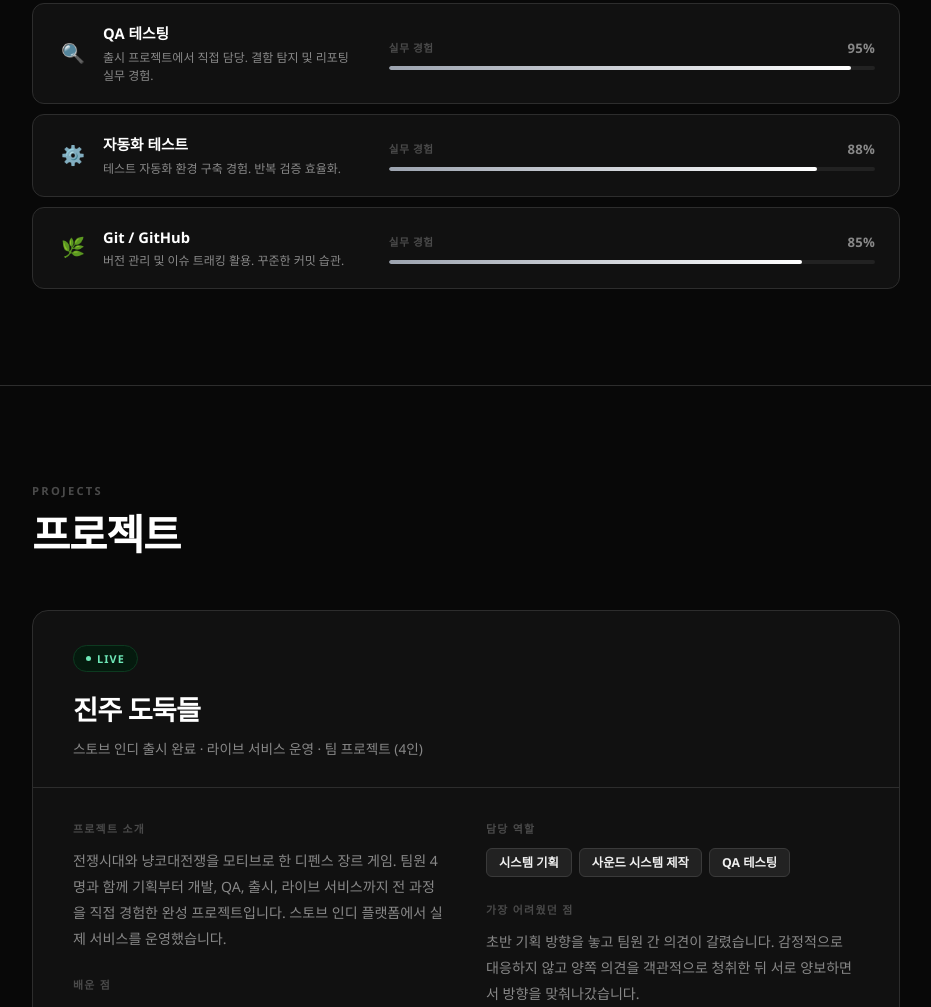
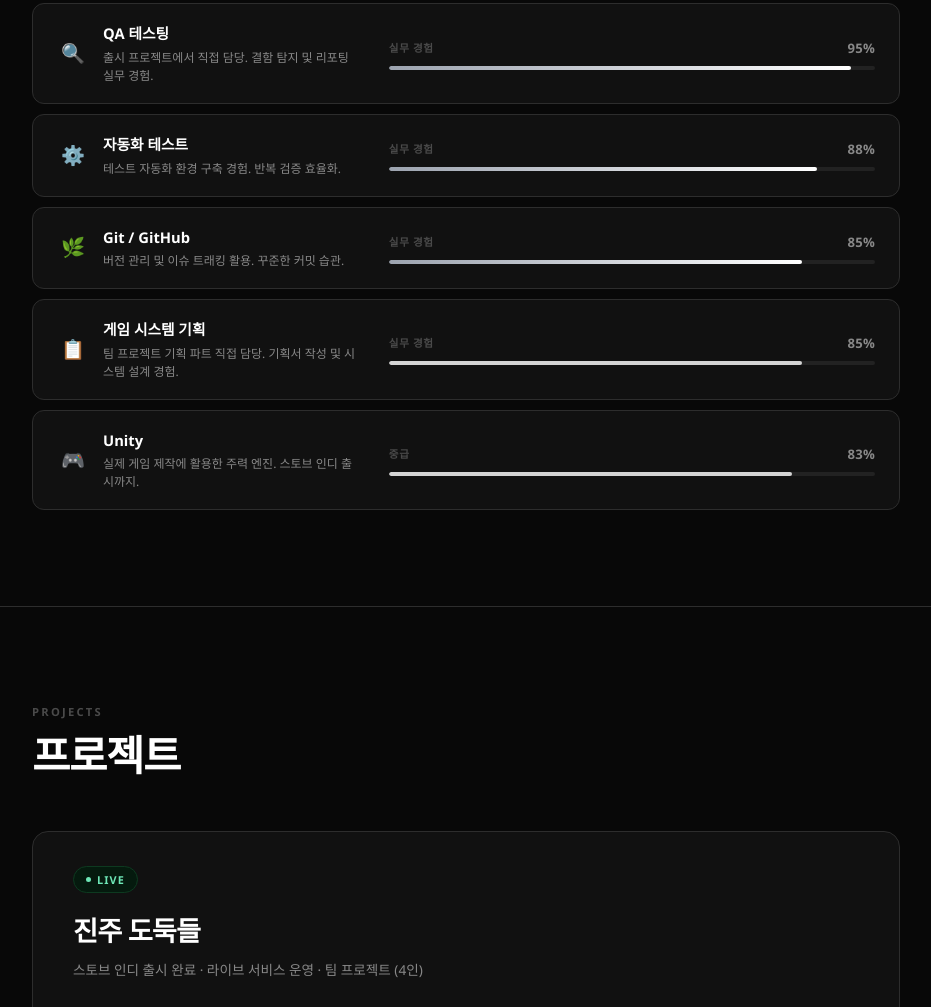
Before and after one commit to lde0707/GameContents, a plain HTML site: page docs/index.html in a window 1280 px wide. Shown: the part 1946-2953 px from the top of the page, without its empty margins (174-1105 px from the left). Drawn offline with Linux system fonts and the light colour scheme.

Commit message:
Add planning 85% and Unity 83% to skills

```diff
--- a/docs/index.html
+++ b/docs/index.html
@@ -902,6 +902,40 @@
       </div>
     </div>
 
+    <div class="skill-row">
+      <div class="skill-meta">
+        <span class="skill-icon">📋</span>
+        <div>
+          <div class="skill-name">게임 시스템 기획</div>
+          <div class="skill-desc">팀 프로젝트 기획 파트 직접 담당. 기획서 작성 및 시스템 설계 경험.</div>
+        </div>
+      </div>
+      <div class="skill-gauge">
+        <div class="skill-gauge-header">
+          <span class="skill-tag">실무 경험</span>
+          <span class="skill-pct">85%</span>
+        </div>
+        <div class="gauge-track"><div class="gauge-fill" data-width="85"></div></div>
+      </div>
+    </div>
+
+    <div class="skill-row">
+      <div class="skill-meta">
+        <span class="skill-icon">🎮</span>
+        <div>
+          <div class="skill-name">Unity</div>
+          <div class="skill-desc">실제 게임 제작에 활용한 주력 엔진. 스토브 인디 출시까지.</div>
+        </div>
+      </div>
+      <div class="skill-gauge">
+        <div class="skill-gauge-header">
+          <span class="skill-tag">중급</span>
+          <span class="skill-pct">83%</span>
+        </div>
+        <div class="gauge-track"><div class="gauge-fill" data-width="83"></div></div>
+      </div>
+    </div>
+
   </div>
 </div>
 
```
Also changed, not shown: index.html (+34 -0 lines).
